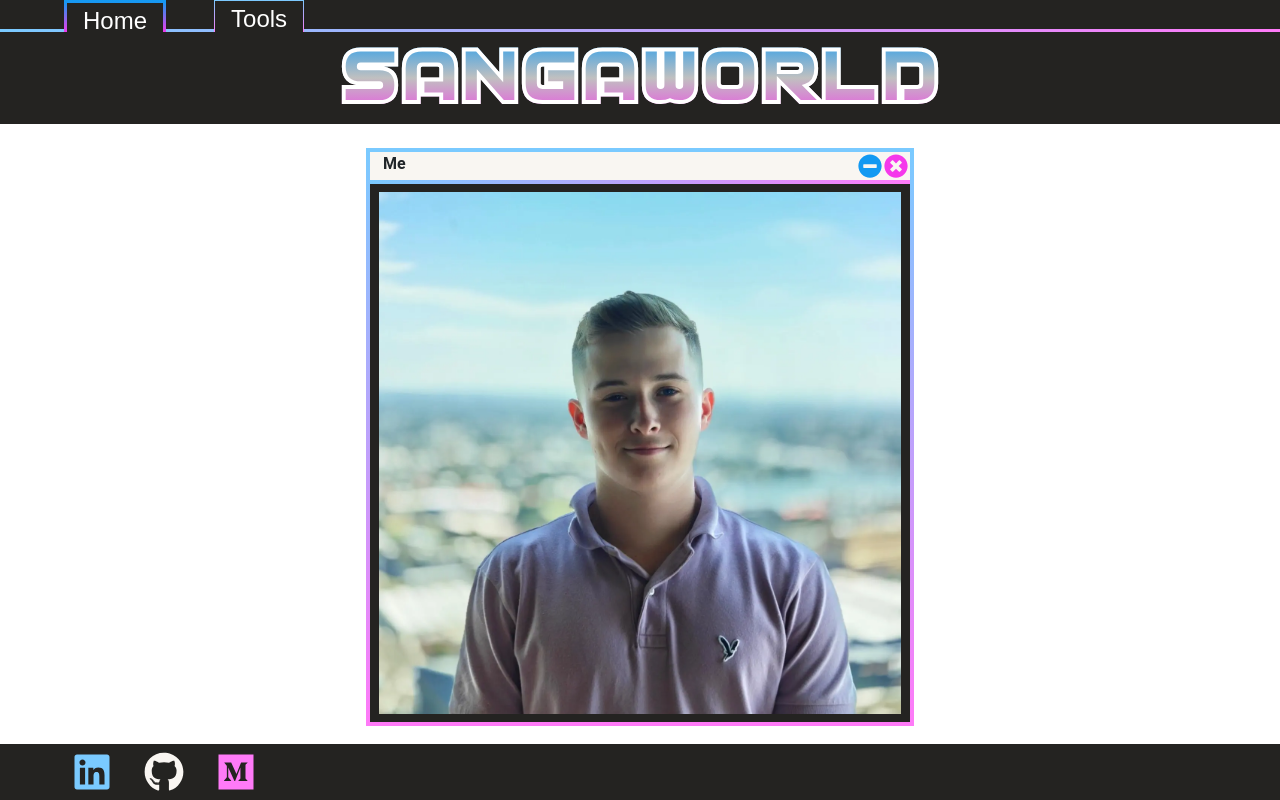
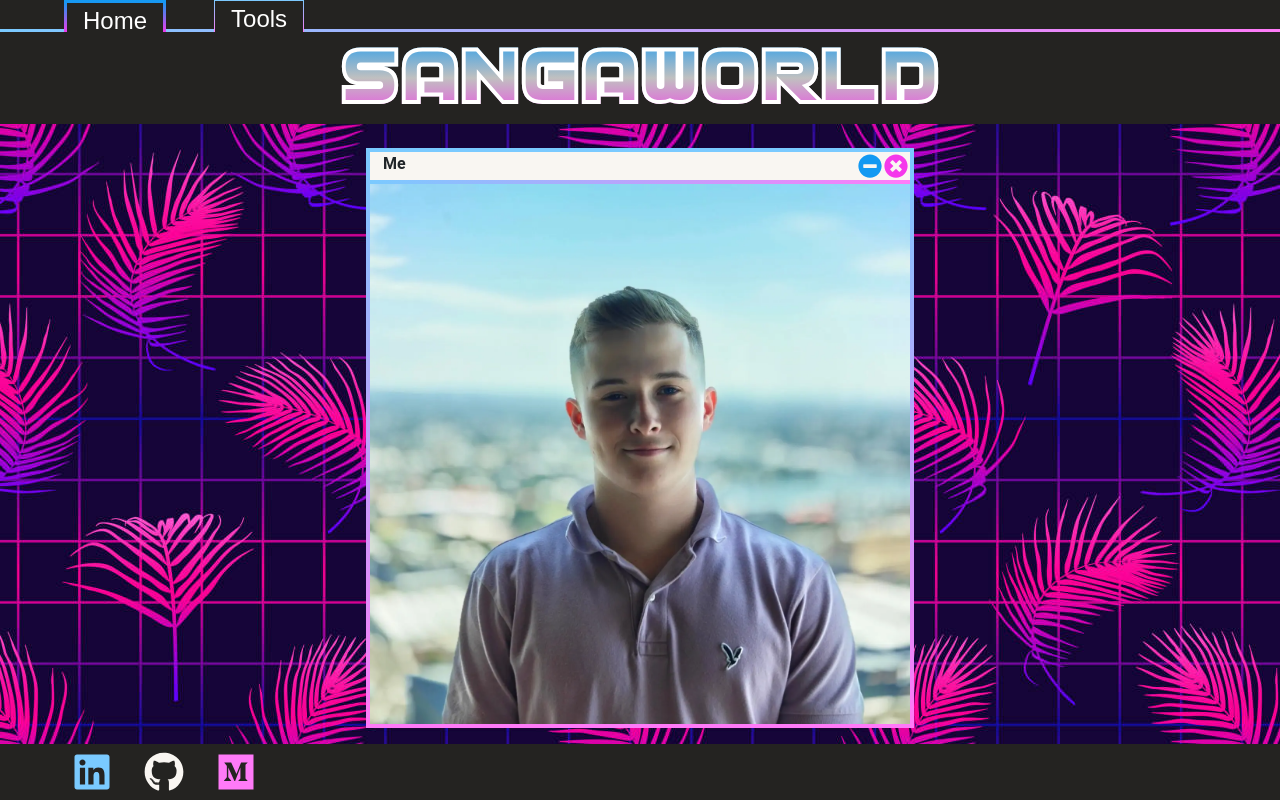
Before and after one commit to lukesngr/sangaworld, a Next.js app: page /home in a window 1280 px wide. Shown: the top 800 px of the page. Built offline with nearby package versions, Linux system fonts and the light colour scheme.

Commit message:
Time to test out various grids to see which is most appealing

```diff
--- a/src/components/home/DialogBoxProfile.js
+++ b/src/components/home/DialogBoxProfile.js
@@ -53,11 +53,13 @@ function DialogBoxProfile() {
     }
 
     return (
-    <div style={{'transform': `translate(${transformX}px, ${transformY}px)`}} className="vaporDialog" id={dialogBoxStyle}>
-        <div onMouseDown={() => setMouseDown(true)} onMouseUp={() => setMouseDown(false)} onMouseLeave={() =>setMouseDown(false)} className="dialogTitle">
-            Me <FaTimesCircle onClick={closeDialog} className="fakeExitButton" size={30} /><FaMinusCircle onClick={minimizeDialog} className="fakeMinusButton" size={30} />
+    <div className="dialogContainer">
+        <div style={{'transform': `translate(${transformX}px, ${transformY}px)`}} className="vaporDialog" id={dialogBoxStyle}>
+            <div onMouseDown={() => setMouseDown(true)} onMouseUp={() => setMouseDown(false)} onMouseLeave={() =>setMouseDown(false)} className="dialogTitle">
+                Me <FaTimesCircle onClick={closeDialog} className="fakeExitButton" size={30} /><FaMinusCircle onClick={minimizeDialog} className="fakeMinusButton" size={30} />
+            </div>
+            <Image src="/me.jpg" width={700} height={700} alt="Picture of Luke Sanger" className="profilePicture" priority/>
         </div>
-        <Image src="/me.jpg" width={700} height={700} alt="Picture of Luke Sanger" className="profilePicture" priority/>
     </div>
     )
 }
--- a/src/styles/dialogboxprofile.scss
+++ b/src/styles/dialogboxprofile.scss
@@ -1,20 +1,20 @@
 @use 'theme';
 
 .profilePicture {
-    padding: 0.5em;
-    max-width: 42vw;
+    max-width: 42.8vw;
     height: auto;
     margin-left: auto;
     margin-right: auto;
     display: block;
+    width: 100%;
 }
 
 .vaporDialog {
     margin-left: auto;
     margin-right: auto;
-    margin-top: 3vh;
     background: theme.$base-color;
     max-width: 42.8vw;
+    width: fit-content;
     height: fit-content;
     border: 4px solid;
     border-image-source: linear-gradient(theme.$normal-blue-color, theme.$normal-pink-color)  !important;
@@ -153,3 +153,9 @@
     animation-duration: 0.5s;
     animation-fill-mode: forwards;
 }
+
+.dialogContainer {
+    background-image: url('/grid.jpg');
+    padding-top: 3vh;
+    padding-bottom: 3vh;
+}
```
Also changed, not shown: public/grid.jpg (added).
